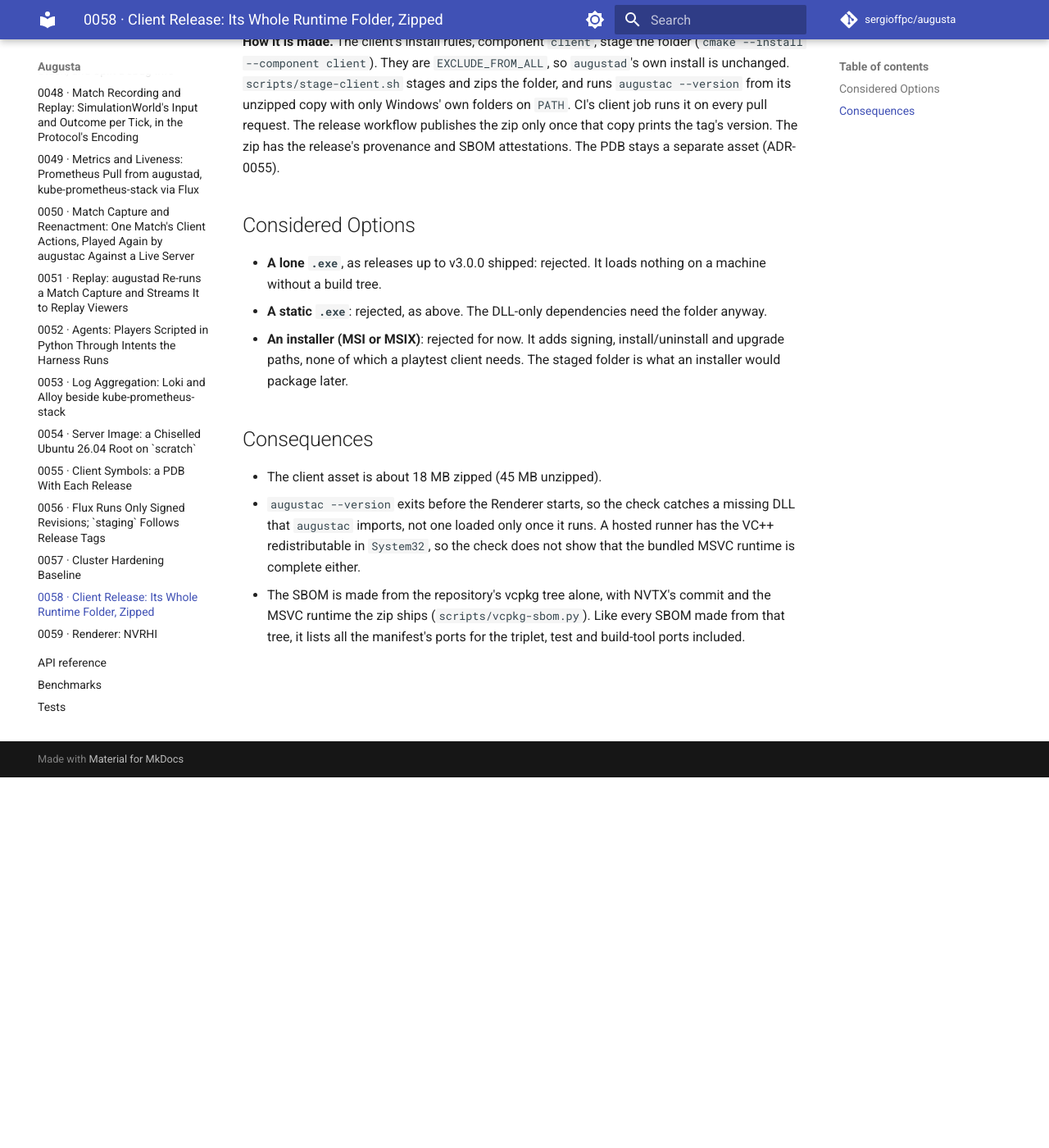
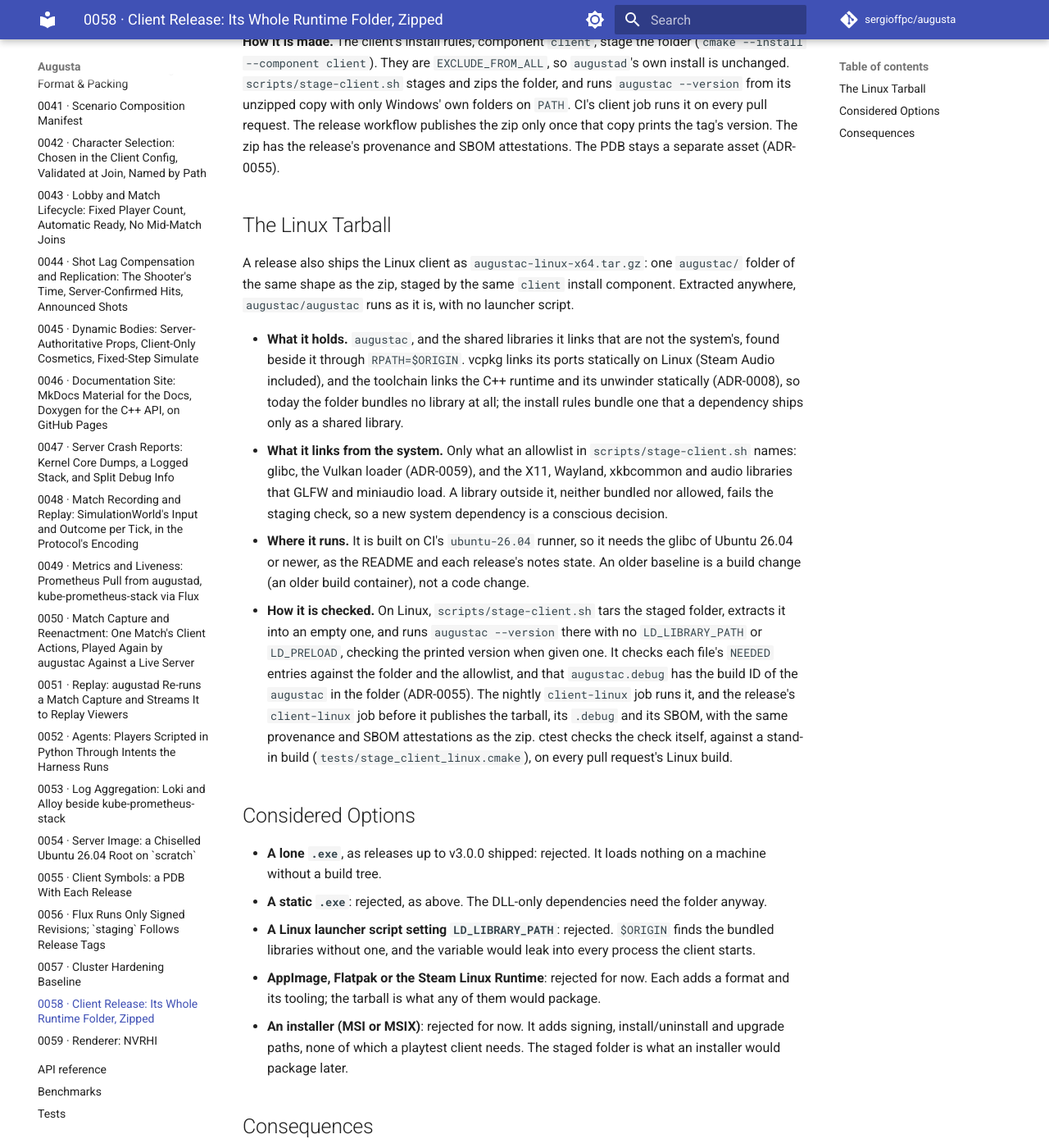
Before and after one commit to sergioffpc/augusta, an MkDocs documentation site: the page built from docs/adr/0058-client-release-runtime-folder.md, in a window 1280 px wide and 1400 px high, scrolled down 452 px. Shown: the whole window at 82% size. Built offline with MkDocs 1.6.1 and Material for MkDocs 9.7.7, drawn with Linux system fonts in a browser that asks for light colours; comment, search, counter and statistics services are not loaded.

Commit message:
docs: state the Linux client release and its glibc baseline
ADR-0058 gains the Linux tarball, ADR-0055 the Linux client's .debug and
reading a core of it, the README the glibc baseline (Ubuntu 26.04 or
newer), and the cut-release runbook and ENGINEERING.md the new assets.

Co-Authored-By: Claude Opus 5.5 <noreply@anthropic.com>

````diff
--- a/docs/ENGINEERING.md
+++ b/docs/ENGINEERING.md
@@ -160,6 +160,9 @@ decisions already made in ARCHITECTURE.md:
   release is published only once its unzipped client runs `augustac --version`
   and prints the tag's version (`scripts/stage-client.sh`, ADR-0058). That
   catches a DLL it imports that is missing, not one loaded only once it runs.
+  The Linux client ships as `augustac-linux-x64.tar.gz`, one `augustac/` folder
+  checked the same way, and for linking nothing from the system beyond an
+  allowlist; it runs on the glibc of Ubuntu 26.04 or newer (ADR-0058).
 - **Documentation site:** the `docs` workflow builds the site (MkDocs Material
   for `docs/`, `README.md` and `CONTEXT.md`, Doxygen for the C++ API) on every
   pull request, and publishes `main`'s on GitHub Pages (ADR-0046). `make docs`
@@ -331,7 +334,8 @@ no self-hosted GitHub Actions runner in this pipeline).
   of the `augustac.exe` in the `augustac-windows-x64.zip` beside it, which reads
   a crash of that client or its Aftermath `.nv-gpudmp`. Rename it
   `augustac.pdb`, the name the `.exe`'s debug directory gives it; the two match
-  by GUID and age (`dumpbin /headers`, ADR-0055).
+  by GUID and age (`dumpbin /headers`, ADR-0055). The Linux client's is
+  `augustac-linux-x64.debug`, matched by build ID, as `augustad`'s is.
 - **Server pod:** runs as UID/GID 65532 in a user namespace of its own, with no
   privilege escalation, every capability dropped, augustad's own seccomp profile
   and a read-only root filesystem; augustad writes only to its capture volume,
--- a/docs/adr/0058-client-release-runtime-folder.md
+++ b/docs/adr/0058-client-release-runtime-folder.md
@@ -25,12 +25,50 @@ The release workflow publishes the zip only once that copy prints the tag's
 version. The zip has the release's provenance and SBOM attestations. The PDB
 stays a separate asset (ADR-0055).
 
+## The Linux Tarball
+
+A release also ships the Linux client as `augustac-linux-x64.tar.gz`: one
+`augustac/` folder of the same shape as the zip, staged by the same `client`
+install component. Extracted anywhere, `augustac/augustac` runs as it is, with
+no launcher script.
+
+- **What it holds.** `augustac`, and the shared libraries it links that are not
+  the system's, found beside it through `RPATH=$ORIGIN`. vcpkg links its ports
+  statically on Linux (Steam Audio included), and the toolchain links the C++
+  runtime and its unwinder statically (ADR-0008), so today the folder bundles no
+  library at all; the install rules bundle one that a dependency ships only as a
+  shared library.
+- **What it links from the system.** Only what an allowlist in
+  `scripts/stage-client.sh` names: glibc, the Vulkan loader (ADR-0059), and the
+  X11, Wayland, xkbcommon and audio libraries that GLFW and miniaudio load. A
+  library outside it, neither bundled nor allowed, fails the staging check, so a
+  new system dependency is a conscious decision.
+- **Where it runs.** It is built on CI's `ubuntu-26.04` runner, so it needs the
+  glibc of Ubuntu 26.04 or newer, as the README and each release's notes state.
+  An older baseline is a build change (an older build container), not a code
+  change.
+- **How it is checked.** On Linux, `scripts/stage-client.sh` tars the staged
+  folder, extracts it into an empty one, and runs `augustac --version` there
+  with no `LD_LIBRARY_PATH` or `LD_PRELOAD`, checking the printed version when
+  given one. It checks each file's `NEEDED` entries against the folder and the
+  allowlist, and that `augustac.debug` has the build ID of the `augustac` in the
+  folder (ADR-0055). The nightly `client-linux` job runs it, and the release's
+  `client-linux` job before it publishes the tarball, its `.debug` and its SBOM,
+  with the same provenance and SBOM attestations as the zip. ctest checks the
+  check itself, against a stand-in build (`tests/stage_client_linux.cmake`), on
+  every pull request's Linux build.
+
 ## Considered Options
 
 - **A lone `.exe`**, as releases up to v3.0.0 shipped: rejected. It loads
   nothing on a machine without a build tree.
 - **A static `.exe`**: rejected, as above. The DLL-only dependencies need the
   folder anyway.
+- **A Linux launcher script setting `LD_LIBRARY_PATH`**: rejected. `$ORIGIN`
+  finds the bundled libraries without one, and the variable would leak into
+  every process the client starts.
+- **AppImage, Flatpak or the Steam Linux Runtime**: rejected for now. Each adds
+  a format and its tooling; the tarball is what any of them would package.
 - **An installer (MSI or MSIX)**: rejected for now. It adds signing,
   install/uninstall and upgrade paths, none of which a playtest client needs.
   The staged folder is what an installer would package later.
--- a/docs/runbooks/cut-release.md
+++ b/docs/runbooks/cut-release.md
@@ -162,14 +162,16 @@ skipped: a branch cut from `main` already has everything `main` has.
     [Rollback / abort](#rollback--abort) describes, and tag its merge commit
     once its image is published.
 
-9. Watch the workflow. Its `client`, `server` and `tools` jobs rebuild and test
-   the Release binaries. Once `client` and `server` pass, its `nightly` job runs
-   every nightly job on the tagged commit (ADR-0013), the scan of the SBOMs just
-   built among them. `publish` creates the GitHub Release only if all of them
-   pass. Plan for the builds' time and then a night's on top, over an hour in
-   all: the fuzzing alone takes 30 minutes per target, the targets side by side.
-   A failing nightly job here fails the run and opens no `nightly-failure`
-   issue; the run is where it shows:
+9. Watch the workflow. Its `client`, `client-linux`, `server` and `tools` jobs
+   rebuild and test the Release binaries, and `client` and `client-linux` check
+   the zip and the tarball start from an empty folder (ADR-0058). Once the three
+   build jobs pass, its `nightly` job runs every nightly job on the tagged
+   commit (ADR-0013), the scan of the SBOMs just built among them. `publish`
+   creates the GitHub Release only if all of them pass. Plan for the builds'
+   time and then a night's on top, over an hour in all: the fuzzing alone takes
+   30 minutes per target, the targets side by side. A failing nightly job here
+   fails the run and opens no `nightly-failure` issue; the run is where it
+   shows:
 
     ```sh
     gh run list --workflow release.yml --limit 1
@@ -204,6 +206,7 @@ skipped: a branch cut from `main` already has everything `main` has.
 gh release view vX.Y.Z
 gh release download vX.Y.Z --dir release-vX.Y.Z
 gh attestation verify release-vX.Y.Z/augustac-windows-x64.zip --repo sergioffpc/augusta
+gh attestation verify release-vX.Y.Z/augustac-linux-x64.tar.gz --repo sergioffpc/augusta
 gh attestation verify release-vX.Y.Z/augustad-linux-x64 --repo sergioffpc/augusta
 gh attestation verify release-vX.Y.Z/augustad-linux-arm64 --repo sergioffpc/augusta
 gh attestation verify oci://ghcr.io/sergioffpc/augustad:sha-<12> --repo sergioffpc/augusta
@@ -213,11 +216,13 @@ flux get sources git augusta-release -n flux-system   # vX.Y.Z, verified
 flux get helmreleases -n flux-system     # augustad-staging at X.Y.Z+<12>
 ```
 
-- The GitHub Release `vX.Y.Z` exists with `augustac-windows-x64.zip`,
-  `augustad-linux-x64`, `augustad-linux-arm64` and their `.spdx.json` SBOMs, and
-  its notes are the changelog section. The zip's `augustac.exe --version` prints
-  `augustac X.Y.Z` from an empty folder: the release workflow checks it before
-  it publishes.
+- The GitHub Release `vX.Y.Z` exists with `augustac-windows-x64.zip` and its
+  `.pdb`, `augustac-linux-x64.tar.gz` and its `.debug`, `augustad-linux-x64`,
+  `augustad-linux-arm64` and their `.debug` files, and the `.spdx.json` SBOM of
+  each executable. Its notes are the changelog section, then the Linux client's
+  glibc baseline (Ubuntu 26.04 or newer). The zip's `augustac.exe --version` and
+  the tarball's `augustac/augustac --version` print `augustac X.Y.Z` from an
+  empty folder: the release workflow checks both before it publishes.
 - `sha-<12>` is an index with a `linux/amd64` and a `linux/arm64` manifest:
   `main`'s `container-index` job ran.
 - The attestations verify. `<12>` is the first 12 characters of the tagged merge
````
Also changed, not shown: README.md (+6 -0 lines), docs/adr/0055-client-release-symbols.md (+29 -0 lines).
